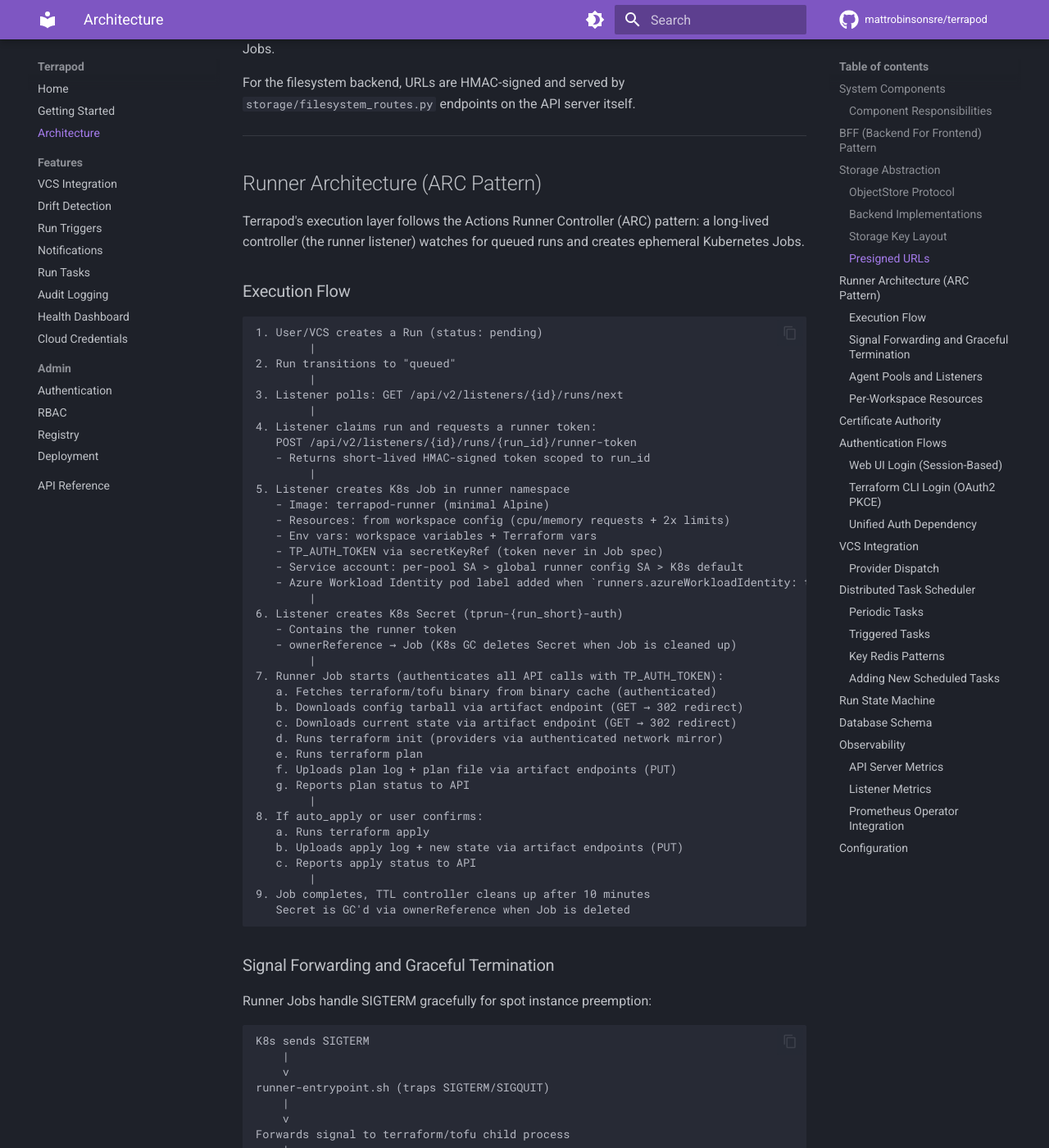
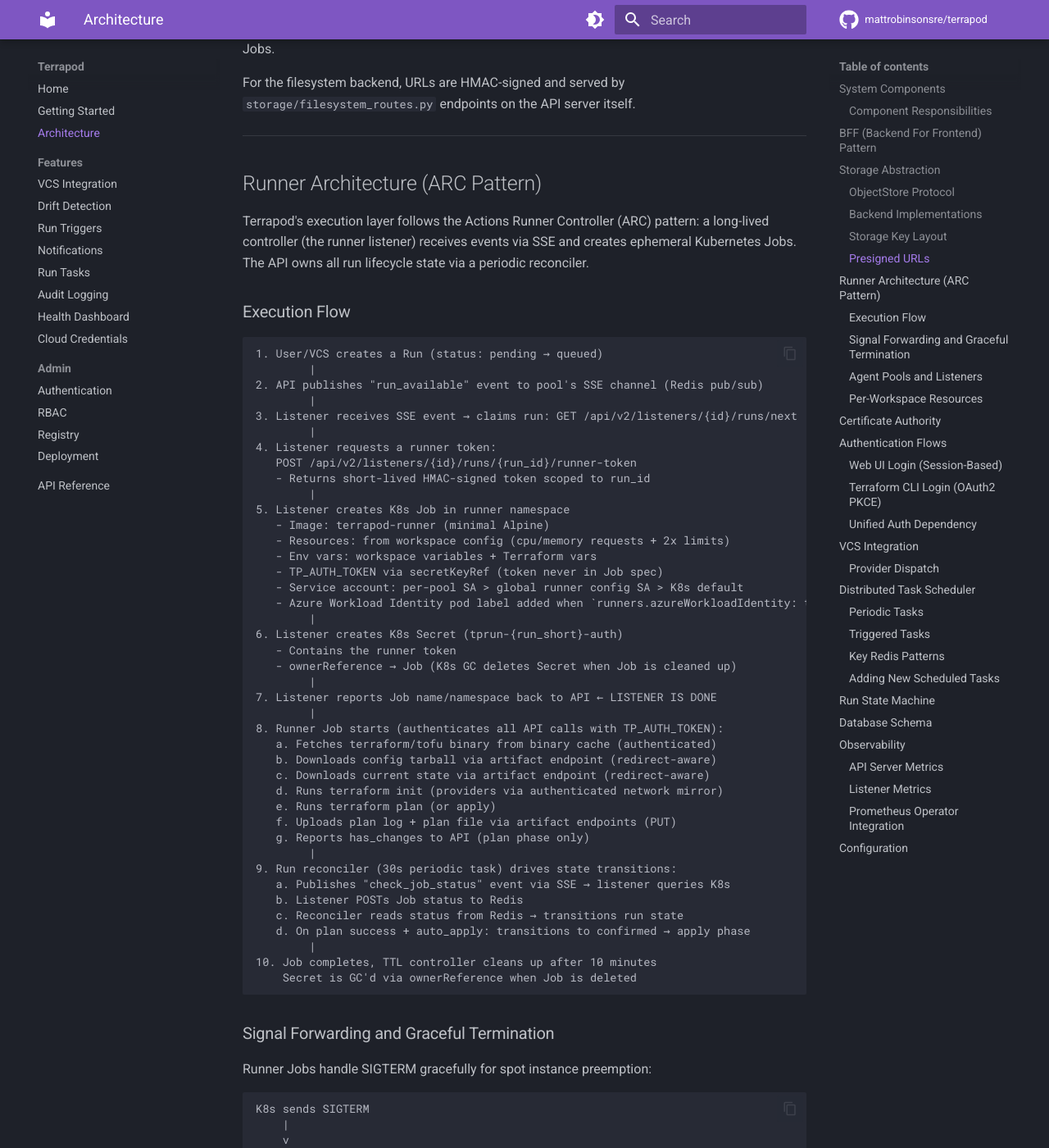
Before and after one commit to mattrobinsonsre/terrapod, an MkDocs documentation site: the page built from docs/architecture.md, in a window 1280 px wide and 1400 px high, scrolled down 3624 px. Shown: the whole window at 82% size. Built offline with MkDocs 1.6.1 and Material for MkDocs 9.7.7, drawn with Linux system fonts in a browser that asks for light colours; comment, search, counter and statistics services are not loaded; some of the changed text lies outside the part shown.

Commit message:
docs: update architecture docs for SSE listener, reduce reconciler to 10s

````diff
--- a/docs/architecture.md
+++ b/docs/architecture.md
@@ -46,10 +46,10 @@
 |---|---|---|
 | **Next.js Web** | Single ingress entry point; serves UI pages and proxies API calls | Next.js 15, React 19, Tailwind CSS, Radix UI |
 | **FastAPI API** | All business logic, TFE V2 API, auth, registry, VCS polling | Python 3.13+, FastAPI, SQLAlchemy async, Pydantic |
-| **Runner Listener** | Polls for queued runs, creates K8s Jobs, streams logs | Same Python codebase as API, different entrypoint |
+| **Runner Listener** | Receives run events via SSE, creates K8s Jobs, reports status, streams logs | Same Python codebase as API, different entrypoint |
 | **Runner Jobs** | Ephemeral containers that execute `terraform` or `tofu` | Minimal Alpine image with curl/tar/jq |
 | **PostgreSQL** | Relational data: users, workspaces, state metadata, runs, registry | PostgreSQL 14+ |
-| **Redis** | Sessions, auth state, listener heartbeats, API token role cache | Redis 7+ |
+| **Redis** | Sessions, auth state, listener heartbeats, SSE event channels, Job status cache, API token role cache | Redis 7+ |
 | **Object Storage** | State files, config tarballs, plan outputs, logs, registry artifacts, cache | S3, Azure Blob, GCS, or filesystem |
 
 ---
@@ -142,18 +142,18 @@
 
 ## Runner Architecture (ARC Pattern)
 
-Terrapod's execution layer follows the Actions Runner Controller (ARC) pattern: a long-lived controller (the runner listener) watches for queued runs and creates ephemeral Kubernetes Jobs.
+Terrapod's execution layer follows the Actions Runner Controller (ARC) pattern: a long-lived controller (the runner listener) receives events via SSE and creates ephemeral Kubernetes Jobs. The API owns all run lifecycle state via a periodic reconciler.
 
 ### Execution Flow
 
 ```
-1. User/VCS creates a Run (status: pending)
+1. User/VCS creates a Run (status: pending → queued)
         |
-2. Run transitions to "queued"
+2. API publishes "run_available" event to pool's SSE channel (Redis pub/sub)
         |
-3. Listener polls: GET /api/v2/listeners/{id}/runs/next
+3. Listener receives SSE event → claims run: GET /api/v2/listeners/{id}/runs/next
         |
-4. Listener claims run and requests a runner token:
+4. Listener requests a runner token:
    POST /api/v2/listeners/{id}/runs/{run_id}/runner-token
    - Returns short-lived HMAC-signed token scoped to run_id
         |
@@ -169,22 +169,25 @@
    - Contains the runner token
    - ownerReference → Job (K8s GC deletes Secret when Job is cleaned up)
         |
-7. Runner Job starts (authenticates all API calls with TP_AUTH_TOKEN):
+7. Listener reports Job name/namespace back to API ← LISTENER IS DONE
+        |
+8. Runner Job starts (authenticates all API calls with TP_AUTH_TOKEN):
    a. Fetches terraform/tofu binary from binary cache (authenticated)
-   b. Downloads config tarball via artifact endpoint (GET → 302 redirect)
-   c. Downloads current state via artifact endpoint (GET → 302 redirect)
+   b. Downloads config tarball via artifact endpoint (redirect-aware)
+   c. Downloads current state via artifact endpoint (redirect-aware)
    d. Runs terraform init (providers via authenticated network mirror)
-   e. Runs terraform plan
+   e. Runs terraform plan (or apply)
    f. Uploads plan log + plan file via artifact endpoints (PUT)
-   g. Reports plan status to API
+   g. Reports has_changes to API (plan phase only)
         |
-8. If auto_apply or user confirms:
-   a. Runs terraform apply
-   b. Uploads apply log + new state via artifact endpoints (PUT)
-   c. Reports apply status to API
+9. Run reconciler (30s periodic task) drives state transitions:
+   a. Publishes "check_job_status" event via SSE → listener queries K8s
+   b. Listener POSTs Job status to Redis
+   c. Reconciler reads status from Redis → transitions run state
+   d. On plan success + auto_apply: transitions to confirmed → apply phase
         |
-9. Job completes, TTL controller cleans up after 10 minutes
-   Secret is GC'd via ownerReference when Job is deleted
+10. Job completes, TTL controller cleans up after 10 minutes
+    Secret is GC'd via ownerReference when Job is deleted
 ```
 
 ### Signal Forwarding and Graceful Termination
@@ -227,9 +230,10 @@
 5. The API validates the token, issues an X.509 certificate (Ed25519), and returns the listener ID, cert, and pool ID
 6. Certificates are saved to disk for restart persistence (avoiding unnecessary re-joins)
 7. The listener authenticates subsequent API calls via `X-Terrapod-Client-Cert` header (base64-encoded PEM)
-8. Heartbeats every 60s (180s TTL in Redis)
+8. The listener connects to the SSE endpoint (`GET /api/v2/listeners/{id}/events`) — a persistent outbound HTTP stream for receiving events from the API
+9. Heartbeats every 60s (180s TTL in Redis), SSE event loop handles run claims, Job status queries, log streaming, and cancellation
 
-A listener can be deployed in the same cluster as the API or in a completely separate cluster — the join flow is identical. The Helm chart deploys a listener as a Deployment using the same Docker image as the API (`python -m terrapod.runner.listener`) with RBAC to create/watch/delete Jobs and Pods in the runner namespace.
+A listener can be deployed in the same cluster as the API or in a completely separate cluster — the join flow is identical. The SSE connection is outbound from the listener to the API, which works through firewalls without requiring inbound access. The Helm chart deploys a listener as a Deployment using the same Docker image as the API (`python -m terrapod.runner.listener`) with RBAC to create/watch/delete Jobs and Pods in the runner namespace.
 
 **Multiple listener replicas** are supported for high availability. Set `listener.replicas > 1` — each pod derives a unique name by appending its Kubernetes pod name to the configured base name (`{base_name}-{pod_name}`). All replicas in a pool compete for queued runs via atomic Postgres locking (`SELECT ... FOR UPDATE SKIP LOCKED`). No leader election is required — Redis heartbeats track each listener independently, and stale records from terminated pods go offline after the 180s heartbeat TTL.
 
@@ -451,6 +455,7 @@
 | `registry_vcs_poll` | 60s (configurable) | `registry_vcs_poller.poll_cycle` | Poll VCS for new module version tags |
 | `audit_retention` | 86400s (daily) | `audit_service.purge_old_entries` | Purge audit log entries older than retention period |
 | `drift_check` | 300s (configurable) | `drift_detection_service.drift_check_cycle` | Check workspaces for infrastructure drift |
+| `run_reconciler` | 10s | `run_reconciler.reconcile_runs` | Drive run state transitions based on Job outcomes |
 
 ### Triggered Tasks
 
````
Also changed, not shown: docs/deployment.md (+1 -1 lines), docs/index.md (+4 -3 lines), 2 other files.
